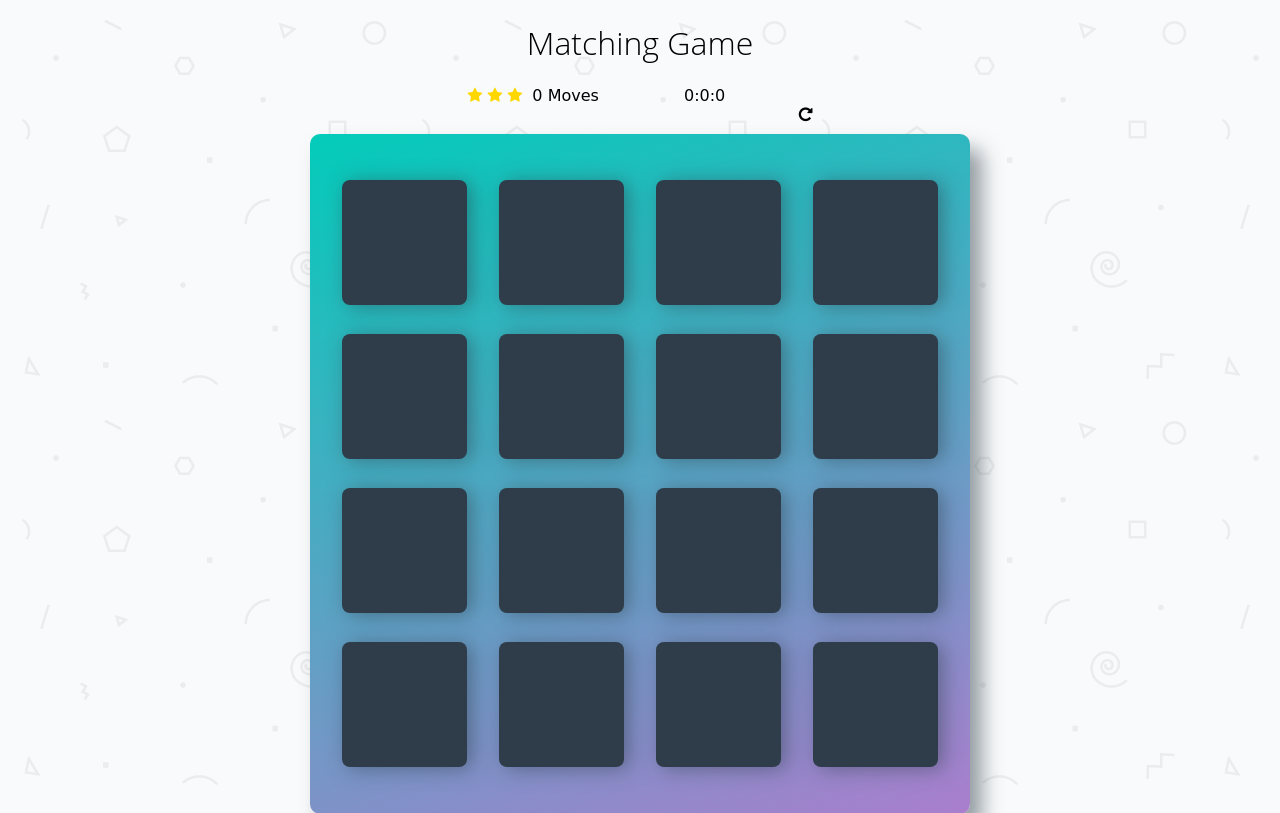
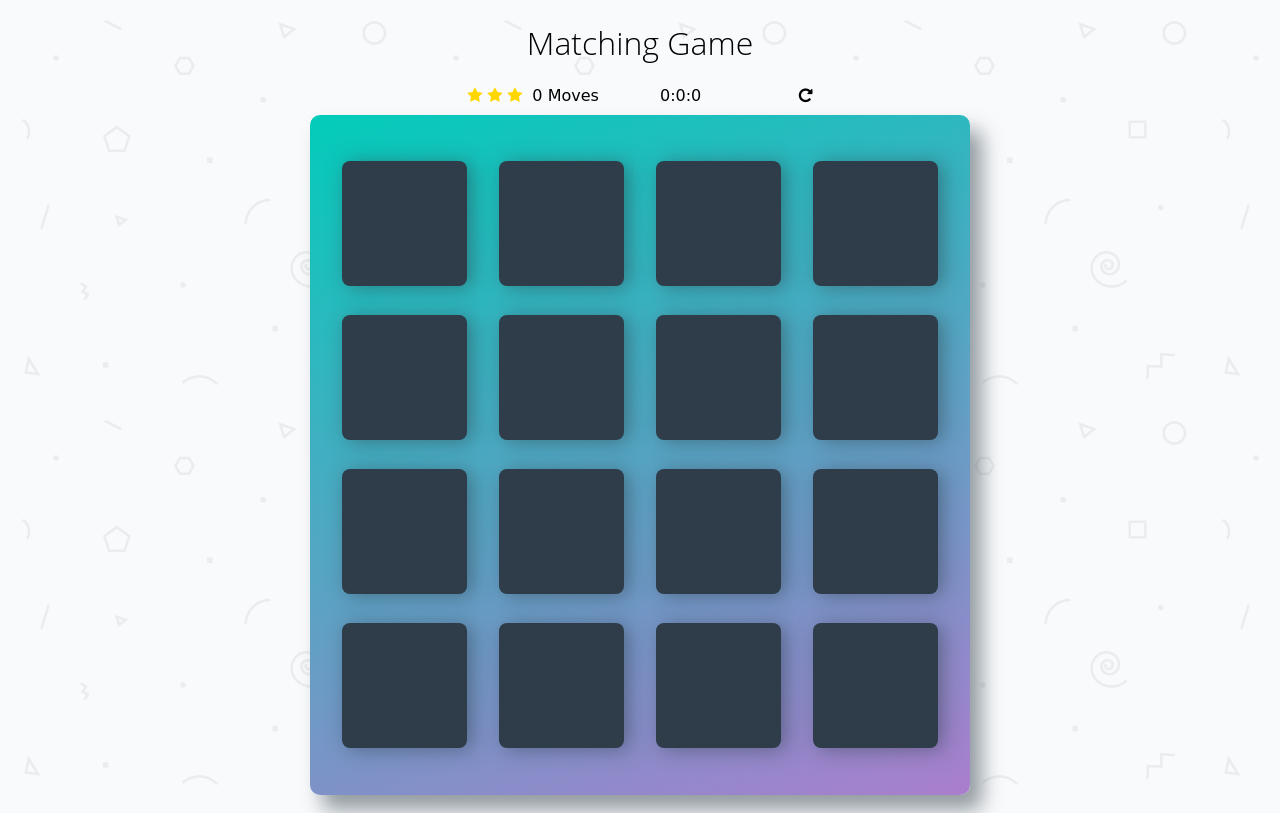
Before and after one commit to sandraisrael/Memory-Game-fend, a PHP site: page / in a window 1280 px wide. Shown: the top 813 px of the page. Run offline with PHP 8.4, Linux system fonts and the light colour scheme; some libraries are stand-ins or nearby versions; some web fonts are replaced.

Commit message:
style timer margin

```diff
--- a/css/app.css
+++ b/css/app.css
@@ -112,7 +112,7 @@ h1 {
 }
 .timer{
     display: inline-block;
-    margin: 0 5rem;
+    margin: 0 3.5rem;
 }
 
 /*
```
